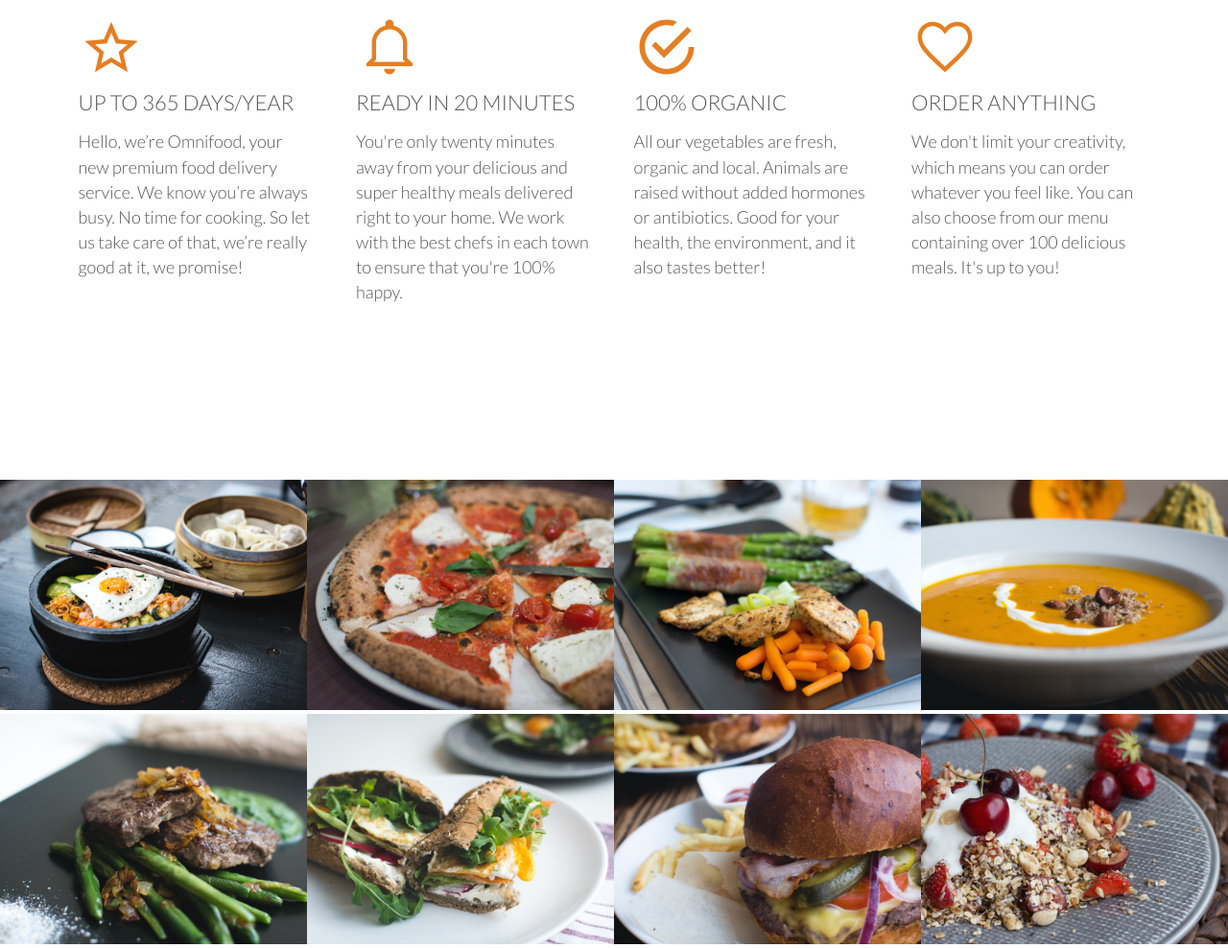
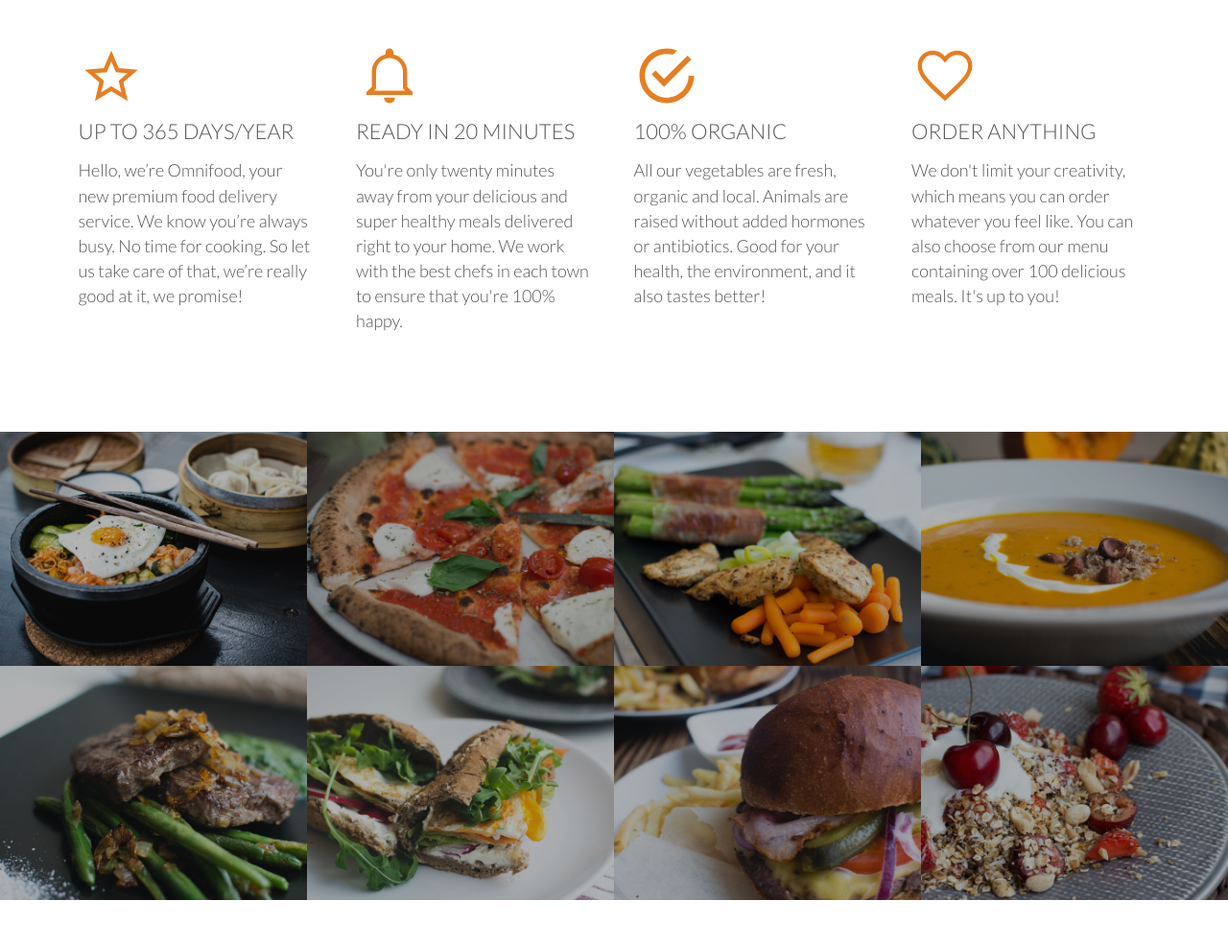
Before and after one commit to MajhiRockzZ/omnifood, a website: page index.html in a window 1280 px wide. Shown: the part 1050-2038 px from the top of the page at 96% size. After the commit the page ends 1988 px from the top, so only its background shows below. Drawn offline with nearby package versions, Linux system fonts and the light colour scheme.

Commit message:
Update style.css for meals

```diff
--- a/resources/css/style.css
+++ b/resources/css/style.css
@@ -194,8 +194,19 @@ header {
 }
 
 /* ------------------------------------ */
+/* FEATURES */
+/* ------------------------------------ */
+.section-features .long-copy {
+    margin-bottom: 30px;
+}
+
+/* ------------------------------------ */
 /* MEALS */
 /* ------------------------------------ */
+
+.section-meals {
+    padding: 0;
+}
 
 .meals-showcase {
     list-style: none;
@@ -211,9 +222,18 @@ header {
 .meal-photo {
     width: 100%;
     margin: 0;
+    overflow: hidden;
+    background-color: #000000;
 }
 
 .meal-photo img {
+    opacity: 0.7;
     width: 100%;
     height: auto;
+    transform: scale(1.15);
+    transition: transform 0.5s, opacity 0.5s;
 }
+
+.meal-photo img:hover {
+    transform: scale(1.03);
+}
```
